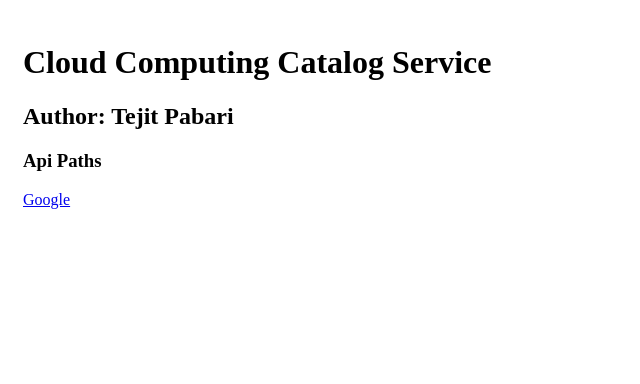
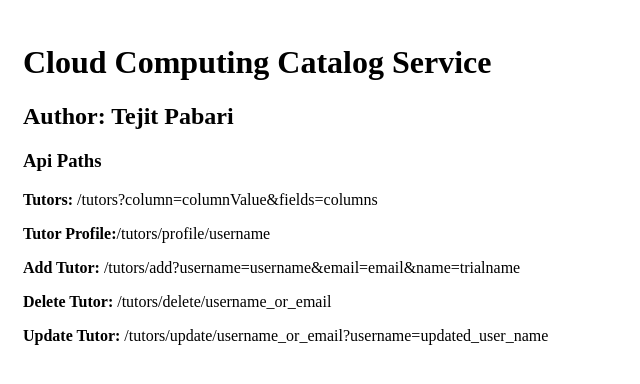
Before and after one commit to tejitpabari99/CatalogService, a Flask app: page / in a window 1280 px wide. Shown: the top 384 px of the page, without its empty margins (0-640 px from the left). Run offline with Flask 2, Linux system fonts and the light colour scheme.

Commit message:
Requests and Pagination

```diff
--- a/application.py
+++ b/application.py
@@ -19,17 +19,29 @@ application = Flask('CatalogService')
 def health_check():
     return render_template('index.html')
 
-@application.route("/tutors", methods=["GET"])
-def tutors():
-    params = request.args
+@application.route('/tutors', defaults={'page':1})
+@application.route("/tutors/page/<int:page>", methods=["GET"])
+def tutors(page):
+    params = request.args.copy()
     fields = params.get('fields','*')
-    data = td.get_all_tutors_data(params=params, fields=fields)
+    limit = params.get('limit',10)
+    data = td.get_tutor(params=params, fields=fields, paginate=True, page=page, limit=limit, url=request.url_root)
     rsp = Response(json.dumps(data), status=200, content_type="application/json")
     return rsp
 
-@application.route("/tutors/add", methods=["GET"])
+@application.route("/tutors/profile/<username>", methods=["GET"])
+def tutors_by_username(username):
+    params = request.args.copy()
+    fields = params.get('fields','*')
+    custParams = {k:v for k,v in params.items()}
+    custParams['username']=username
+    data = td.get_tutor(params=custParams, fields=fields)
+    rsp = Response(json.dumps(data), status=200, content_type="application/json")
+    return rsp
+
+@application.route("/tutors/add", methods=["POST"])
 def tutors_add():
-    params = request.args
+    params = request.args.copy()
     try:
         data = td.add_tutor(params=params)
         rsp = Response(json.dumps(data), status=200, content_type="application/json")
@@ -38,5 +50,28 @@ def tutors_add():
         rsp = Response('Error: {}'.format(str(e)), status=400)
     return rsp
 
+@application.route("/tutors/delete/<usrEmail>", methods=["POST"])
+def tutors_delete(usrEmail):
+    email = True if '@' in usrEmail else False
+    try:
+        data = td.delete_tutor(usrEmail,email)
+        rsp = Response(json.dumps(data), status=200, content_type="application/json")
+    except Exception as e:
+        print('Error:',e)
+        rsp = Response('Error: {}'.format(str(e)), status=400)
+    return rsp
+
+@application.route("/tutors/update/<usrEmail>", methods=["POST"])
+def tutors_update(usrEmail):
+    email = True if '@' in usrEmail else False
+    params = request.args.copy()
+    try:
+        data = td.update_tutor(usrEmail,email, params)
+        rsp = Response(json.dumps(data), status=200, content_type="application/json")
+    except Exception as e:
+        print('Error:',e)
+        rsp = Response('Error: {}'.format(str(e)), status=400)
+    return rsp
+
 if __name__ == "__main__":
     application.run(debug=True)
--- a/templates/index.html
+++ b/templates/index.html
@@ -9,7 +9,11 @@
 
         <div style="margin-top: 20px">
             <h3>Api Paths</h3>
-            <a href="www.google.com">Google</a>
+            <p><strong>Tutors: </strong>/tutors?column=columnValue&fields=columns</p>
+            <p><strong>Tutor Profile:</strong>/tutors/profile/username</p>
+            <p><strong>Add Tutor: </strong>/tutors/add?username=username&email=email&name=trialname</p>
+            <p><strong>Delete Tutor: </strong>/tutors/delete/username_or_email</p>
+            <p><strong>Update Tutor: </strong>/tutors/update/username_or_email?username=updated_user_name</p>
         </div>
 
     </div>
```
Also changed, not shown: database/tutors.py (+55 -8 lines).
